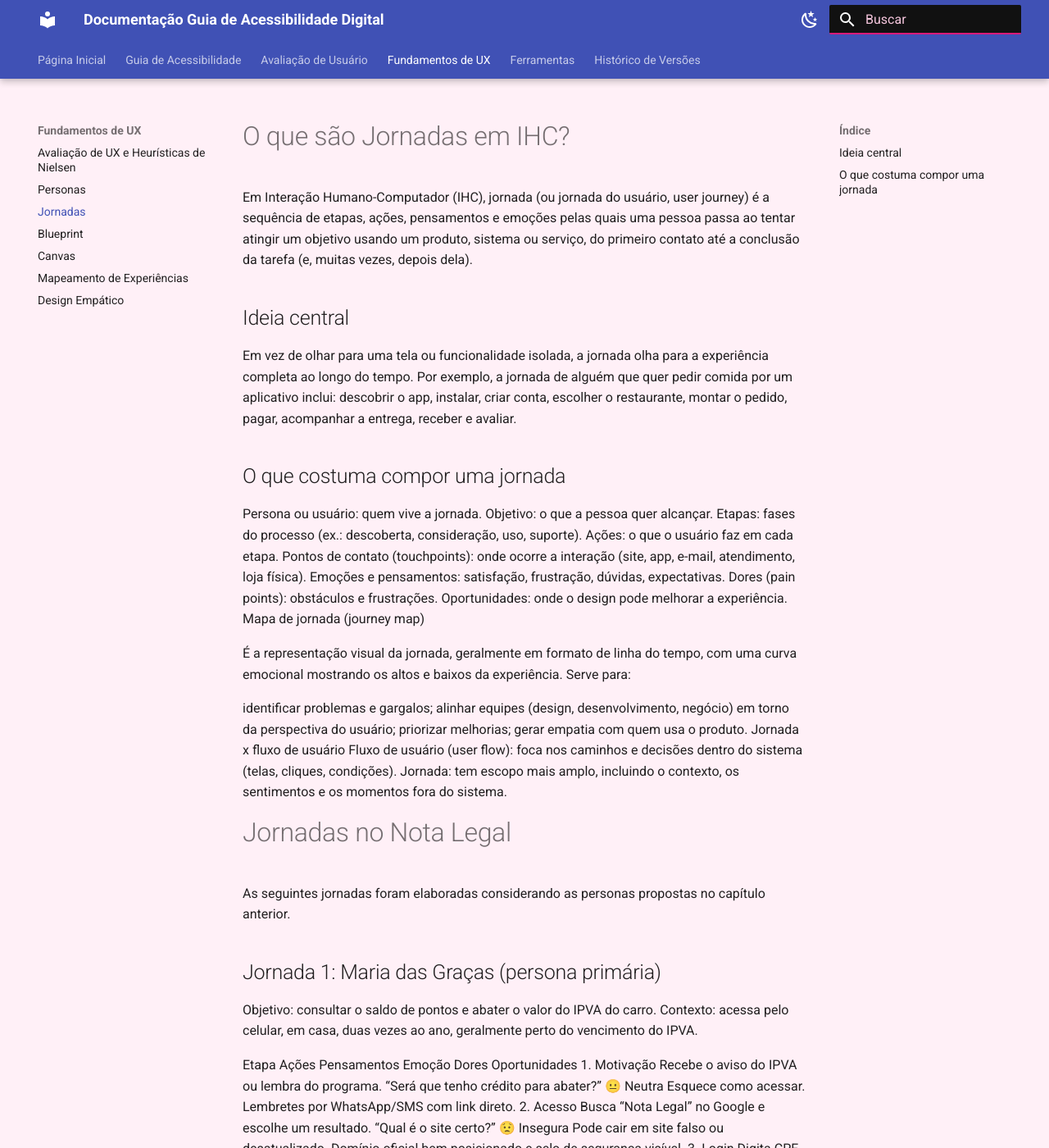
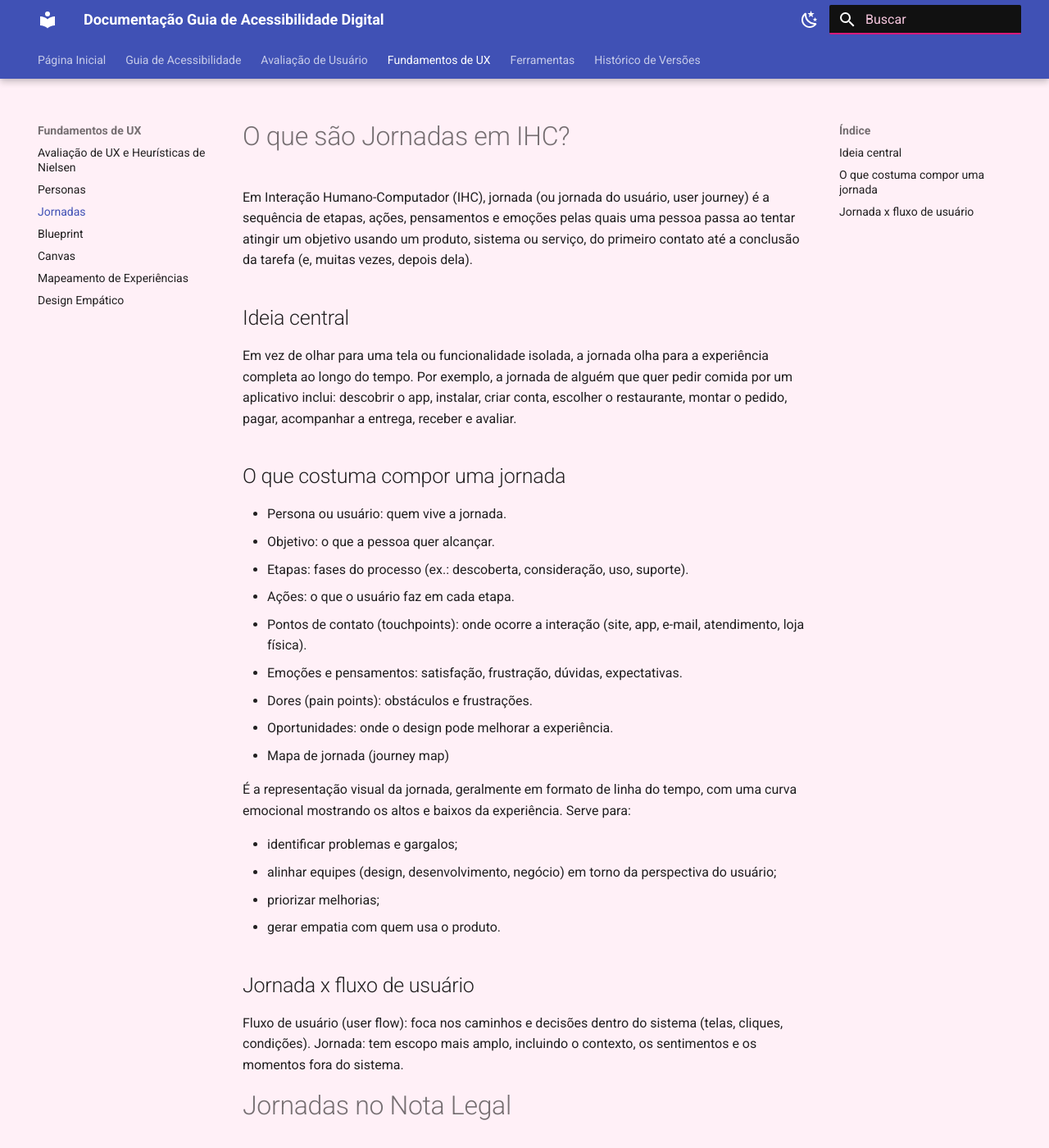
Before and after one commit to UnB-IHC/IHC_2026.2_Grupo01, an MkDocs documentation site: the page built from docs/ux/jornadas.md, in a window 1280 px wide and 1400 px high. Shown: the whole window at 82% size. Built offline with MkDocs 1.6.1 and Material for MkDocs 9.7.7, drawn with Linux system fonts in a browser that asks for light colours; part of the change alters nothing that is shown.

Commit message:
Update jornadas.md

```diff
--- a/docs/ux/jornadas.md
+++ b/docs/ux/jornadas.md
@@ -6,23 +6,24 @@ Em Interação Humano-Computador (IHC), jornada (ou jornada do usuário, user jo
 Em vez de olhar para uma tela ou funcionalidade isolada, a jornada olha para a experiência completa ao longo do tempo. Por exemplo, a jornada de alguém que quer pedir comida por um aplicativo inclui: descobrir o app, instalar, criar conta, escolher o restaurante, montar o pedido, pagar, acompanhar a entrega, receber e avaliar.
 
 ## O que costuma compor uma jornada
-Persona ou usuário: quem vive a jornada.
-Objetivo: o que a pessoa quer alcançar.
-Etapas: fases do processo (ex.: descoberta, consideração, uso, suporte).
-Ações: o que o usuário faz em cada etapa.
-Pontos de contato (touchpoints): onde ocorre a interação (site, app, e-mail, atendimento, loja física).
-Emoções e pensamentos: satisfação, frustração, dúvidas, expectativas.
-Dores (pain points): obstáculos e frustrações.
-Oportunidades: onde o design pode melhorar a experiência.
-Mapa de jornada (journey map)
+* Persona ou usuário: quem vive a jornada.
+* Objetivo: o que a pessoa quer alcançar.
+* Etapas: fases do processo (ex.: descoberta, consideração, uso, suporte).
+* Ações: o que o usuário faz em cada etapa.
+* Pontos de contato (touchpoints): onde ocorre a interação (site, app, e-mail, atendimento, loja física).
+* Emoções e pensamentos: satisfação, frustração, dúvidas, expectativas.
+* Dores (pain points): obstáculos e frustrações.
+* Oportunidades: onde o design pode melhorar a experiência.
+* Mapa de jornada (journey map)
 
 É a representação visual da jornada, geralmente em formato de linha do tempo, com uma curva emocional mostrando os altos e baixos da experiência. Serve para:
 
-identificar problemas e gargalos;
-alinhar equipes (design, desenvolvimento, negócio) em torno da perspectiva do usuário;
-priorizar melhorias;
-gerar empatia com quem usa o produto.
-Jornada x fluxo de usuário
+* identificar problemas e gargalos;
+* alinhar equipes (design, desenvolvimento, negócio) em torno da perspectiva do usuário;
+* priorizar melhorias;
+* gerar empatia com quem usa o produto.
+
+## Jornada x fluxo de usuário
 Fluxo de usuário (user flow): foca nos caminhos e decisões dentro do sistema (telas, cliques, condições).
 Jornada: tem escopo mais amplo, incluindo o contexto, os sentimentos e os momentos fora do sistema.
 
```
